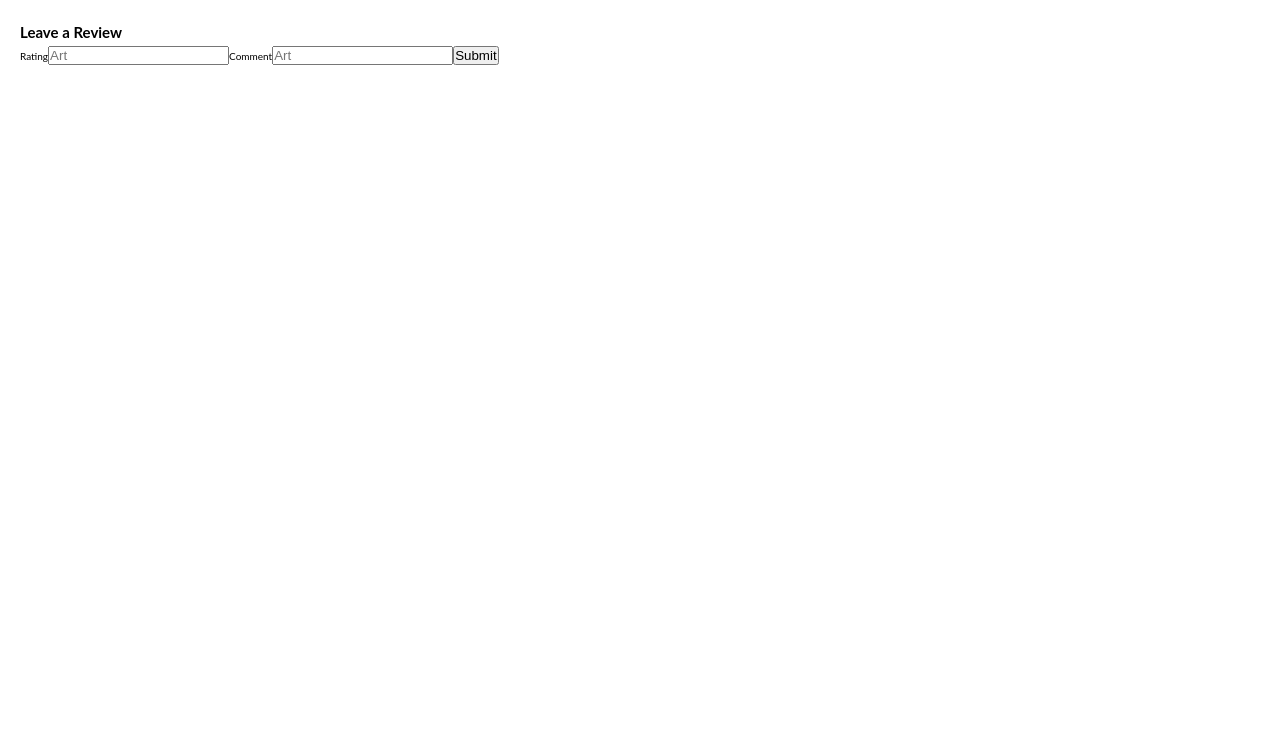
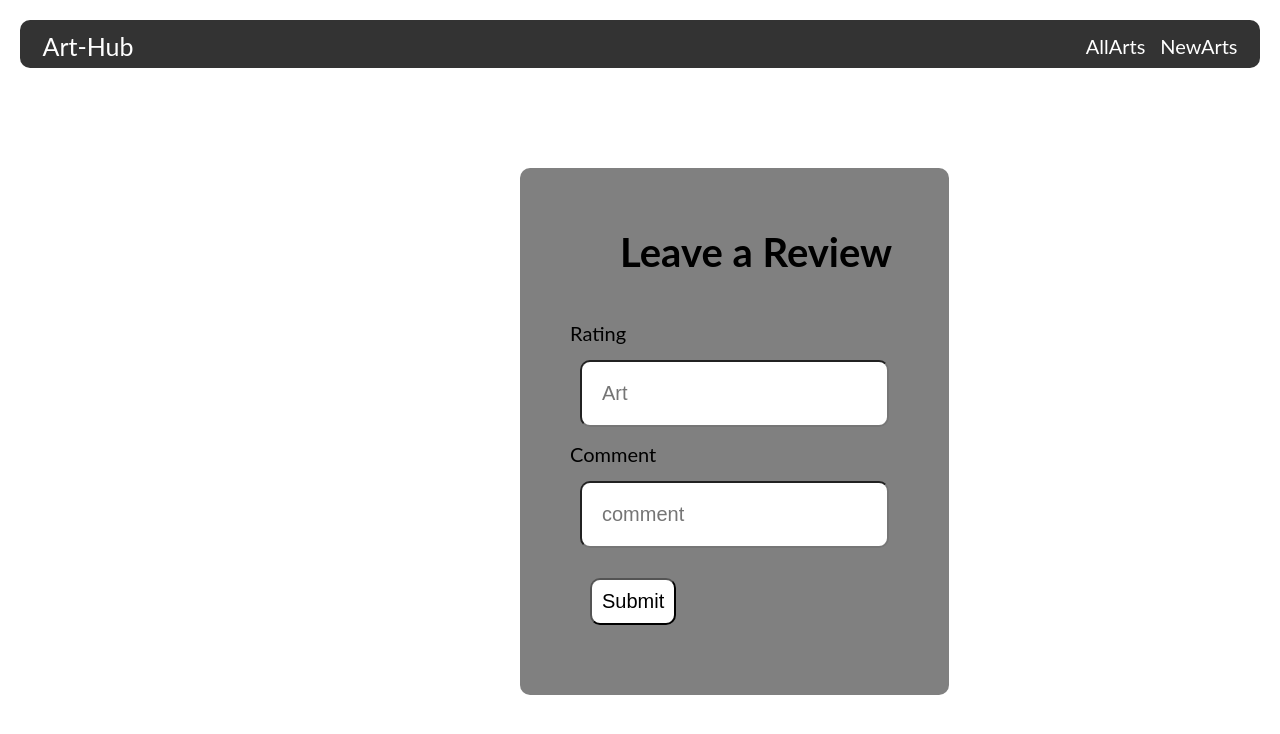
Before and after one commit to Alexkimathi/Arts-Hub, a React (Create React App) app: page /reviews/1 in a window 1280 px wide. Shown: the top 734 px of the page. Built offline with nearby package versions, Linux system fonts and the light colour scheme.

Commit message:
add the review component and its styling

```diff
--- a/src/App.css
+++ b/src/App.css
@@ -174,4 +174,45 @@ img{
 
 /* end navbar */
 
-/* end of navbar */
+/* start of review */
+input{
+  padding: 2rem;
+  border-radius: 1rem;
+  font-size: 2rem;
+  display:block;
+  margin: 1rem;
+
+}
+.rating{
+  font-size: 2rem;
+  margin: 1rem;
+}
+label{
+  font-size: 2rem;
+}
+form > h2{
+  font-size: 4rem;
+  margin-bottom: 3rem;
+  padding-left: 5rem;
+
+}
+.card{
+  display: inline-block;
+  background-color: grey;
+  padding: 5rem;
+  margin-top: 10rem;
+  border-radius: 1rem;
+
+}
+.review{
+  padding-left: 50rem;
+}
+.btn-view-1{
+  background-color: white;
+  border-radius: 1rem;
+  padding: 1rem;
+  margin: 2rem;
+  font-size: 2rem;
+}
+
+/* end of review */
--- a/src/componets/ArtsDetails.js
+++ b/src/componets/ArtsDetails.js
@@ -57,6 +57,7 @@ function ArtsDetails() {
         </div>
         <div className="art-det-1">
           <h2>Title:{art.title}</h2>
+          <h4>{art.created_at}</h4>
           <h3>Author:{art.author}</h3>
           <h3>contact:{art.contact}</h3>
           <h4>{art.description}</h4>
@@ -67,9 +68,7 @@ function ArtsDetails() {
           <Link to={`/reviews/${art.id}`}>
             <button className="btn-view">Review</button>
           </Link>
-          <Link to={`/edits/${art.id}`}>
-            <button className="btn-view">Edit</button>
-          </Link>
+
         </div>
       </div>
       </div>
--- a/src/componets/Reviews.js
+++ b/src/componets/Reviews.js
@@ -1,5 +1,6 @@
-import React, { useState }from 'react'
+import React, { useState } from "react";
 import { useNavigate } from "react-router-dom";
+import Navbar from "./Navbar";
 
 function Reviews() {
   const [rating, setRating] = useState("");
@@ -21,15 +22,18 @@ function Reviews() {
   }
   return (
     <div>
+      <Navbar />
+      <div className="review">
+        <div className="card">
           <form onSubmit={handleChange}>
             <h2>Leave a Review</h2>
             <label htmlFor="rating">Rating</label>
             <input
               type="text"
-     placeholder = "Art"
-     id='rating'
-     name='rating'
-     autoComplete='off'
+              placeholder="Art"
+              id="rating"
+              name="rating"
+              autoComplete="off"
               value={rating}
               onChange={(e) => setRating(e.target.value)}
             />
@@ -37,19 +41,22 @@ function Reviews() {
             <label htmlFor="comment">Comment</label>
             <input
               type="text"
-     placeholder = "Art"
-     id='comment'
-     name='rating'
-     autoComplete='off'
+              placeholder="comment"
+              id="comment"
+              name="rating"
+              autoComplete="off"
               value={comment}
               onChange={(e) => setComment(e.target.value)}
             />
 
-    <button type='submit'>Submit</button>
-
+            <button type="submit" className="btn-view-1">
+              Submit
+            </button>
           </form>
         </div>
-  )
+      </div>
+    </div>
+  );
 }
 
-export default Reviews
+export default Reviews;
```
Lines whose indentation alone changed are shown as unchanged.
